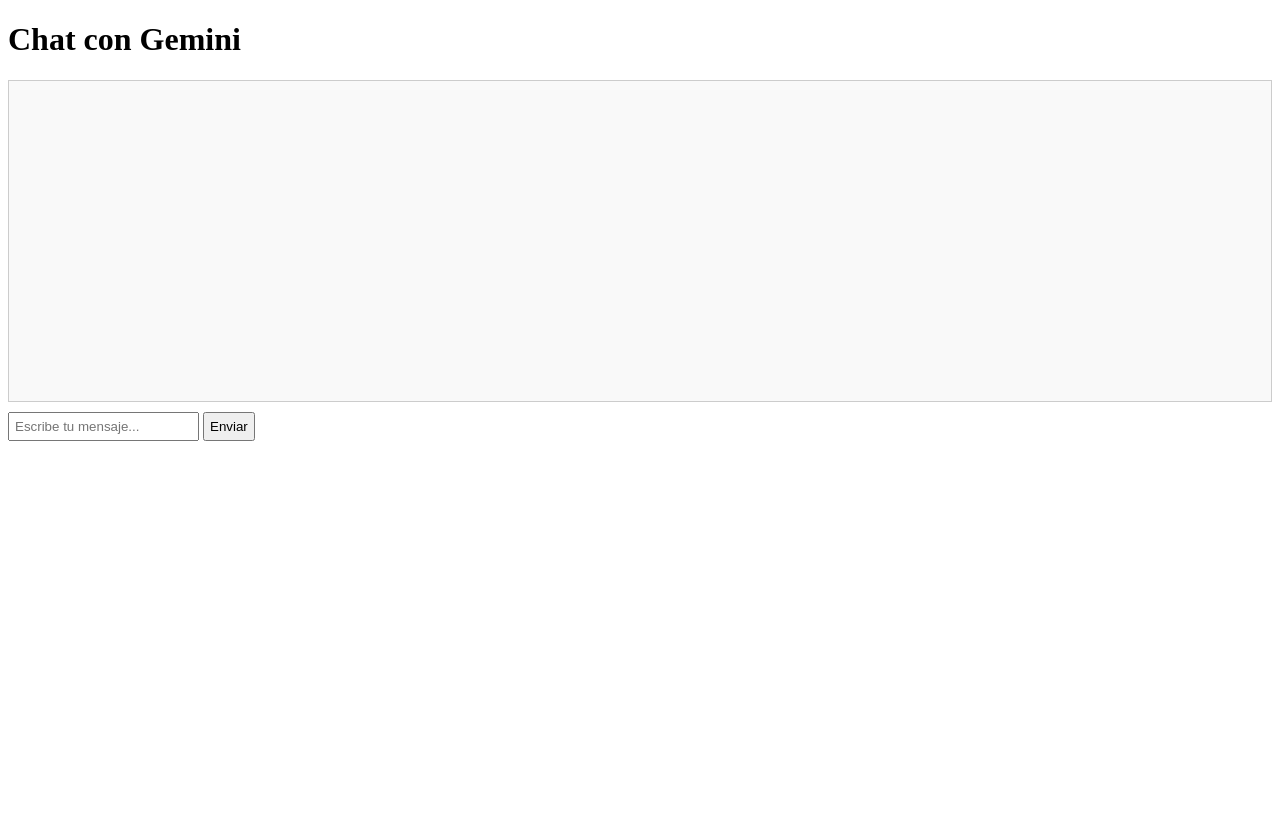
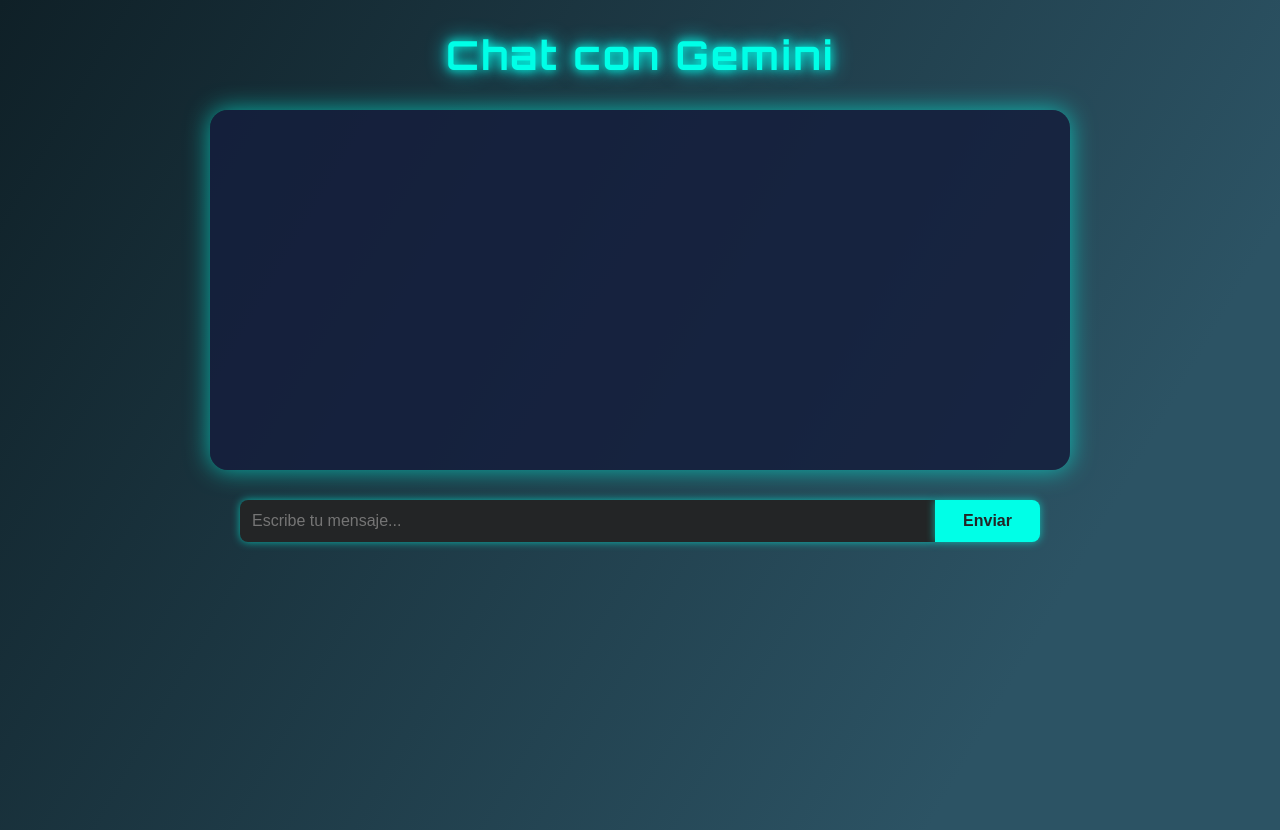
Before and after one commit to Kane3r/Galaxy_travel, a PHP site: page / in a window 1280 px wide. Before the commit the page ends 441 px from the top, so only its background shows below. Run offline with PHP 8.4, Linux system fonts and the light colour scheme.

Commit message:
Se mejoro la estructura basica

```diff
--- a/chat.php
+++ b/chat.php
@@ -1,4 +1,4 @@
-<?php
+C:\xampp\htdocs\GALAXY TRAVEL\Galaxy_travel\<?php
 
 $apiKey = 'AIzaSyDImtnxsmIrGdgpy0XbmBq0u96fS7_fzYo'; //
 
--- a/index.html
+++ b/index.html
@@ -3,26 +3,17 @@
 <head>
   <meta charset="UTF-8">
   <title>Chat con Gemini</title>
-  <style>
-    #chatlog {
-      height: 300px;
-      overflow-y: auto;
-      border: 1px solid #ccc;
-      padding: 10px;
-      background: #f9f9f9;
-    }
-    input, button {
-      margin-top: 10px;
-      padding: 5px;
-    }
-  </style>
+  <link rel="stylesheet" href="styles/style.css">
+  <!-- Google Fonts para Orbitron -->
+  <link href="https://fonts.googleapis.com/css2?family=Orbitron:wght@500;700&display=swap" rel="stylesheet">
 </head>
 <body>
   <h1>Chat con Gemini</h1>
-  <div id="chatlog"></div>
-  <input type="text" id="userInput" placeholder="Escribe tu mensaje...">
-  <button onclick="sendMessage()">Enviar</button>
-
+  <div id="chat-box"></div>
+  <form id="input-form">
+    <input type="text" id="message-input" placeholder="Escribe tu mensaje..." autocomplete="off">
+    <button type="submit" id="send-btn">Enviar</button>
+  </form>
   <script src="script.js"></script>
 </body>
 </html>
--- /dev/null
+++ b/styles/style.css
@@ -0,0 +1,97 @@
+/* Fondo espacial */
+body {
+    background: linear-gradient(120deg, #0f2027, #2c5364 80%);
+    color: #fff;
+    font-family: 'Orbitron', 'Montserrat', 'Roboto', Arial, sans-serif;
+    min-height: 100vh;
+    margin: 0;
+}
+
+h1 {
+    text-align: center;
+    margin-top: 30px;
+    font-size: 2.5em;
+    letter-spacing: 2px;
+    color: #00ffe7;
+    text-shadow: 0 0 10px #00ffe7, 0 0 20px #0ff;
+}
+
+#chat-box {
+    background: rgba(20, 30, 60, 0.85);
+    border-radius: 18px;
+    box-shadow: 0 0 24px #00ffe7a0;
+    padding: 30px;
+    margin: 30px auto 0 auto;
+    width: 90%;
+    max-width: 800px;
+    min-height: 300px;
+    font-size: 1.1em;
+    overflow-y: auto;
+}
+
+.user-message {
+    text-align: right;
+    color: #fff;
+    background: linear-gradient(90deg, #1e3c72 60%, #2a5298 100%);
+    border-radius: 12px 12px 0 12px;
+    margin: 10px 0 10px 40%;
+    padding: 10px 18px;
+    display: inline-block;
+    box-shadow: 0 0 8px #00ffe7a0;
+}
+
+.bot-message {
+    text-align: left;
+    color: #00ffe7;
+    background: linear-gradient(90deg, #232526 60%, #414345 100%);
+    border-radius: 12px 12px 12px 0;
+    margin: 10px 40% 10px 0;
+    padding: 10px 18px;
+    display: inline-block;
+    box-shadow: 0 0 8px #00ffe7a0;
+}
+
+#input-form {
+    display: flex;
+    justify-content: center;
+    margin: 30px auto;
+    max-width: 800px;
+}
+
+#message-input {
+    flex: 1;
+    padding: 12px;
+    border-radius: 8px 0 0 8px;
+    border: none;
+    font-size: 1em;
+    outline: none;
+    background: #232526;
+    color: #fff;
+    box-shadow: 0 0 8px #00ffe7a0;
+}
+
+#send-btn {
+    padding: 12px 28px;
+    border-radius: 0 8px 8px 0;
+    border: none;
+    background: #00ffe7;
+    color: #232526;
+    font-weight: bold;
+    font-size: 1em;
+    cursor: pointer;
+    transition: background 0.2s;
+    box-shadow: 0 0 8px #00ffe7a0;
+}
+
+#send-btn:hover {
+    background: #0ff;
+}
+
+::-webkit-scrollbar {
+    width: 8px;
+    background: #232526;
+}
+::-webkit-scrollbar-thumb {
+    background: #00ffe7a0;
+    border-radius: 8px;
+}
```
Also changed, not shown: 1 other file.
